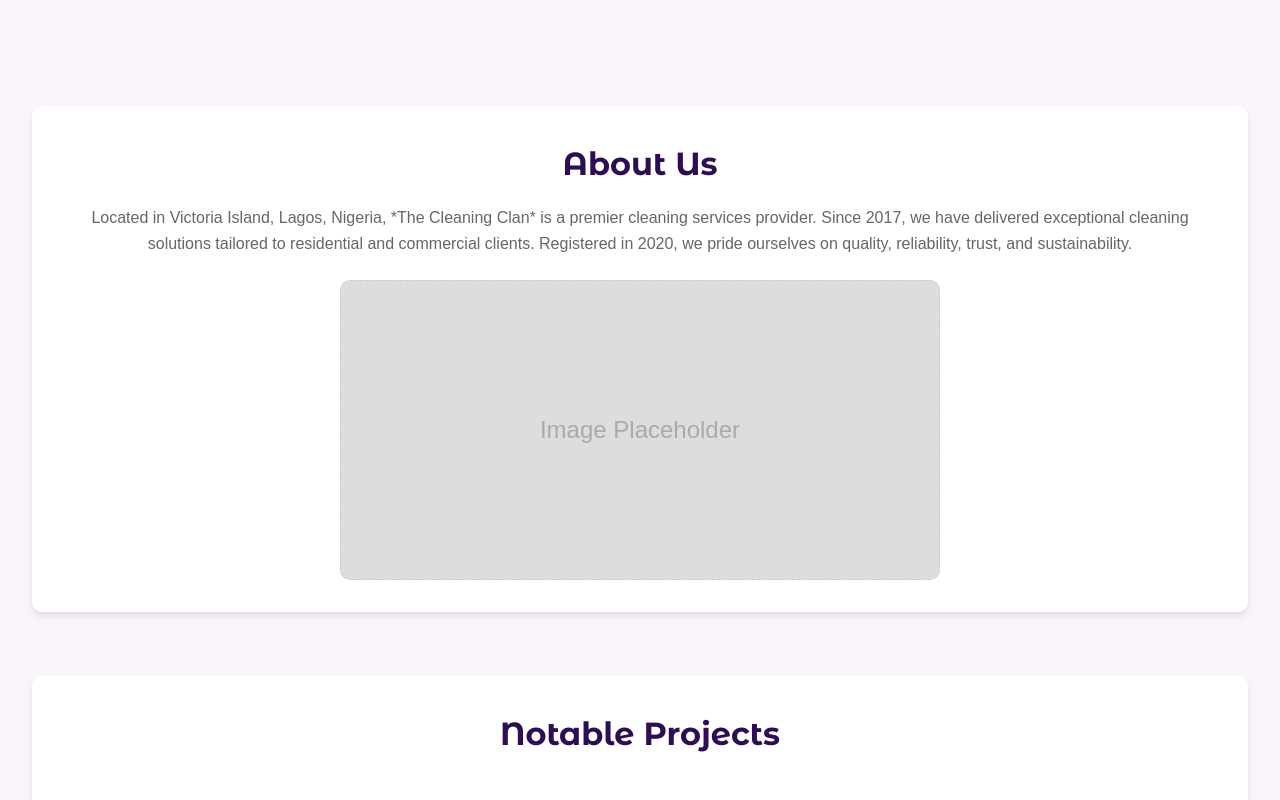
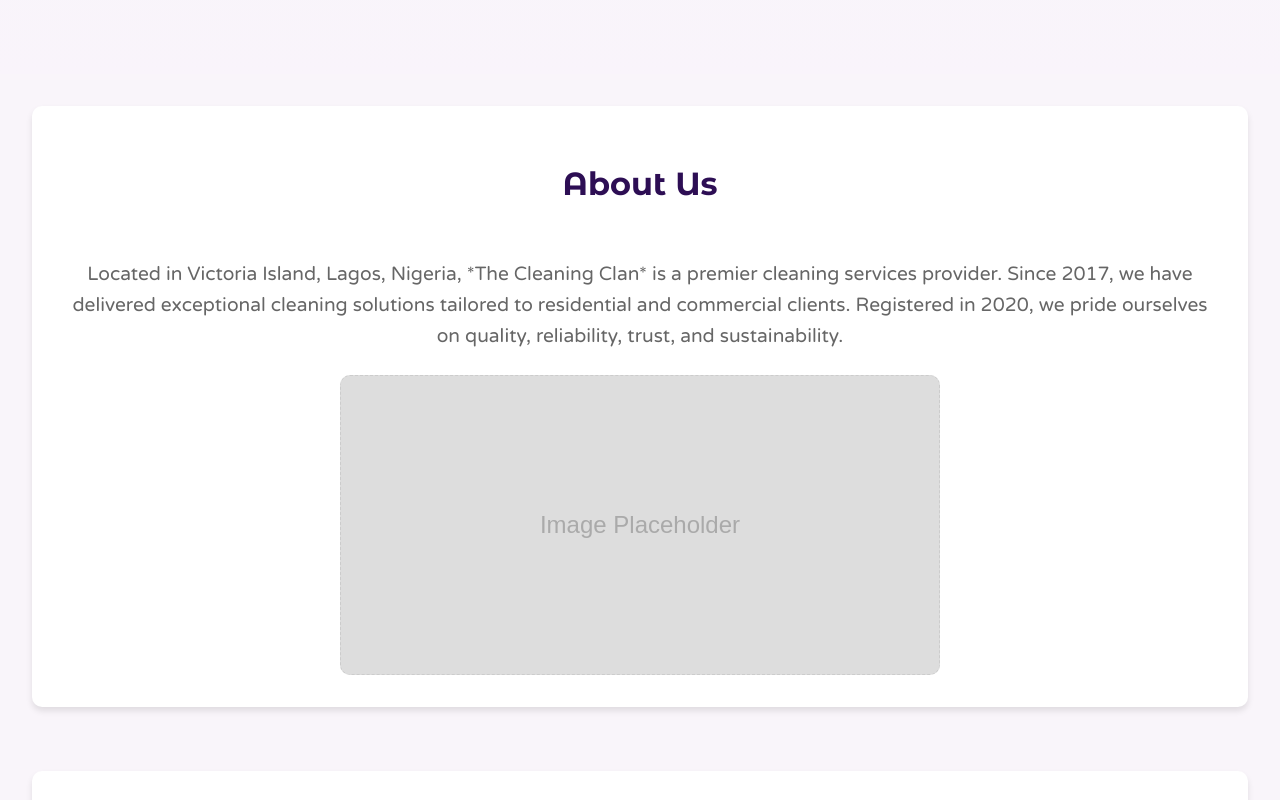
Before and after one commit to eniolaSamuel/CleaningClanProductPage, a React (Create React App) app: page / in a window 1280 px wide. Shown: the part 1360-2160 px from the top of the page. Built offline with nearby package versions, Linux system fonts and the light colour scheme; a web font is replaced by a local one.

Commit message:
cc-update

```diff
--- a/src/styles/About.css
+++ b/src/styles/About.css
@@ -5,22 +5,25 @@
     color: #333;
 }
 
-h2 {
+.about-section h2 {
     font-size: 2rem;
     margin-bottom: 1rem;
     color: #2d0e54;
     text-align: center;
     font-family: "Montserrat Alternates", sans-serif;
+    margin-top: 20px;
 }
 
-p {
-    font-size: 1rem;
+.about-section p {
+    font-size: 1.2rem;
     margin-bottom: 1.5rem;
     text-align: center;
     color: #666;
+    margin-top: 50px;
+    font-family: "Varela Round", sans-serif;
 }
 
-/* Section Styling */
+
 section {
     margin-bottom: 4rem;
     text-align: center;
```
